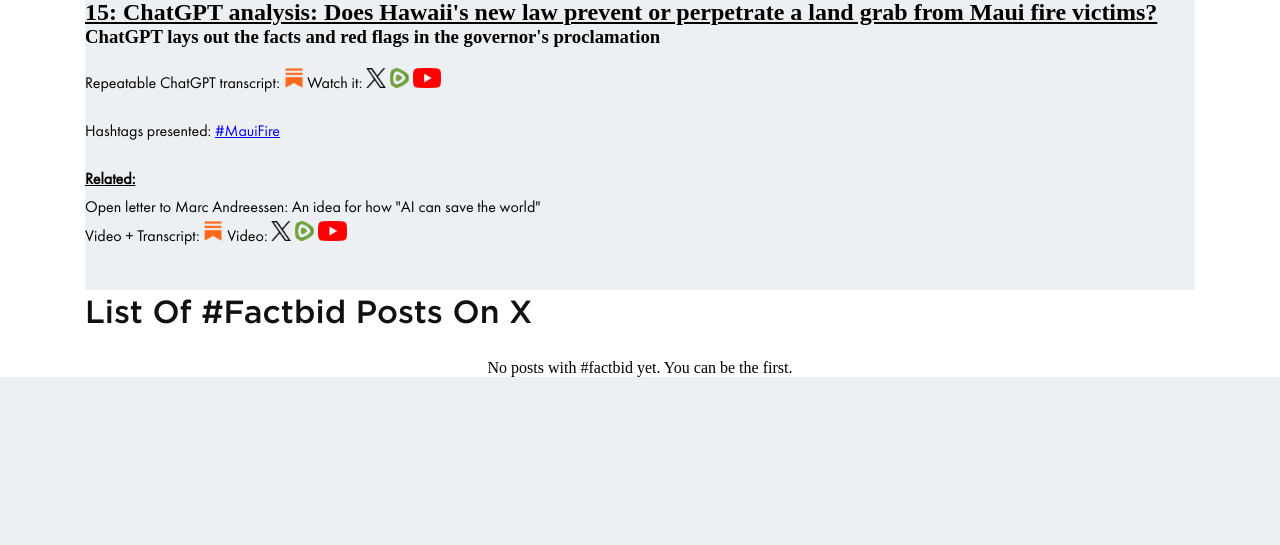
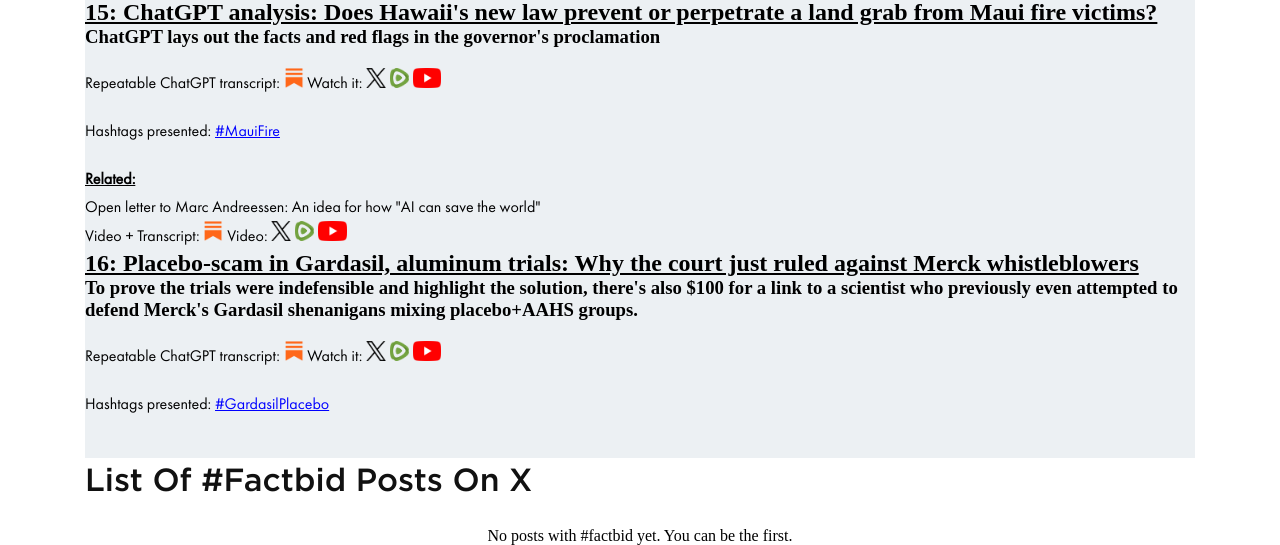
Before and after one commit to aaronfactbid/factbid2, a PHP site: page / in a window 1280 px wide. Shown: the part 4186-4731 px from the top of the page. Before the commit the page ends 4563 px from the top, so only its background shows below. Run offline with PHP 8.4, Linux system fonts and the light colour scheme; data that the repository does not hold is empty.

Commit message:
add episode 16
episode 16

```diff
--- a/index.php
+++ b/index.php
@@ -333,6 +333,18 @@
 		<a href="https://youtu.be/rewa62m8SWU"><img class="thumbnail-link" src="<?php echo $site_url ; ?>/images/youtube.png"></a>
 		</p>
 
+		<h2 id="16"><u>16: Placebo-scam in Gardasil, aluminum trials: Why the court just ruled against Merck whistleblowers</u></h2>
+		<h3>To prove the trials were indefensible and highlight the solution, there's also $100 for a link to a scientist who previously even attempted to defend Merck's Gardasil shenanigans mixing placebo+AAHS groups.</h3>
+		<p>
+		Repeatable ChatGPT transcript:
+		<a href="https://factbid.substack.com/p/episode-16-gardasil"><img class="thumbnail-link" src="<?php echo $site_url ; ?>/images/SubStack.png"></a>
+		Watch it:
+		<a href="https://twitter.com/factbid/status/1700641520322232743"><img class="thumbnail-link" src="<?php echo $site_url ; ?>/images/Twitter.png"></a>
+		<a href="https://rumble.com/v3gdq2f-placebo-trick-in-gardasil-aluminum-trials-why-the-court-just-ruled-against-.html"><img class="thumbnail-link" src="<?php echo $site_url ; ?>/images/rumble.png"></a>
+		<a href="https://youtu.be/t92huHyUyq8"><img class="thumbnail-link" src="<?php echo $site_url ; ?>/images/youtube.png"></a>
+		</p>
+		<p>Hashtags presented: <a href="/GardasilPlacebo">#GardasilPlacebo</a></p>
+
 	</div>
 </section>
 <section class="factbid_wrapsec" id="factbid-list">
```
Also changed, not shown: .htaccess.
